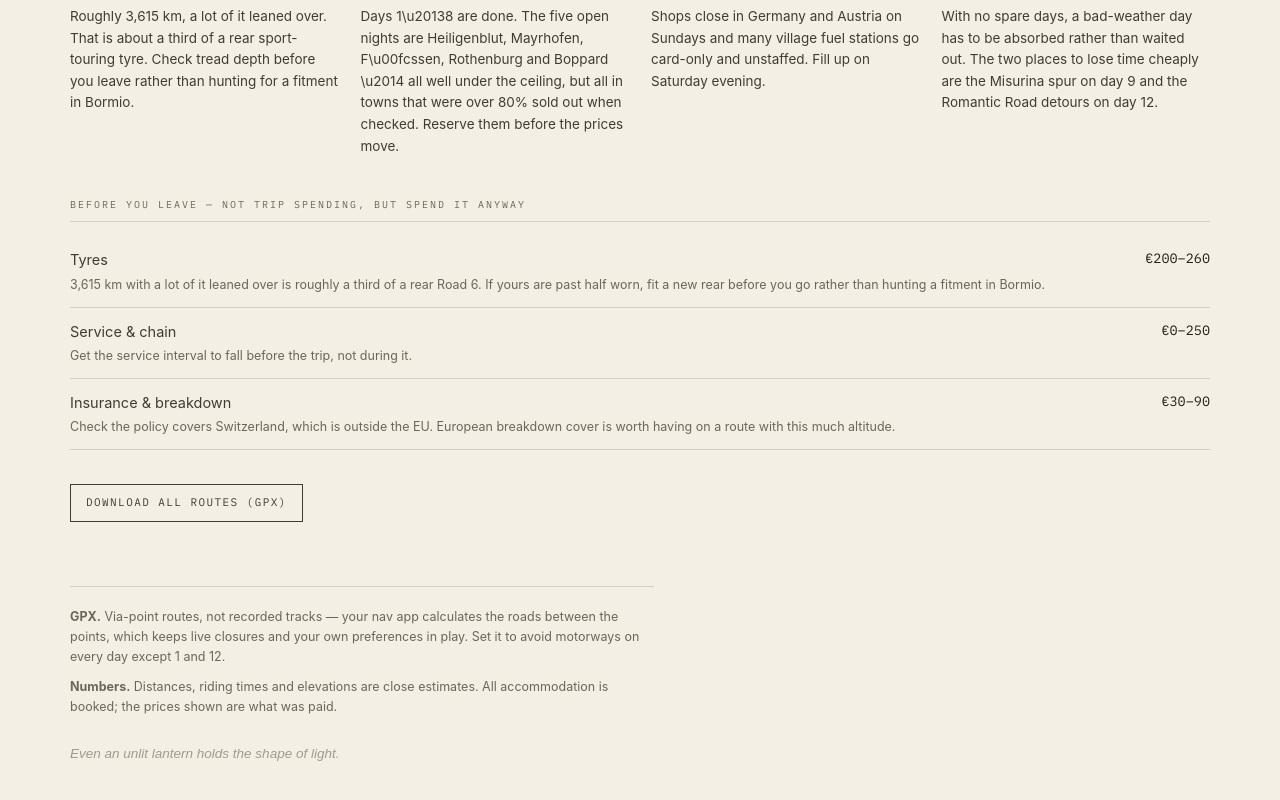
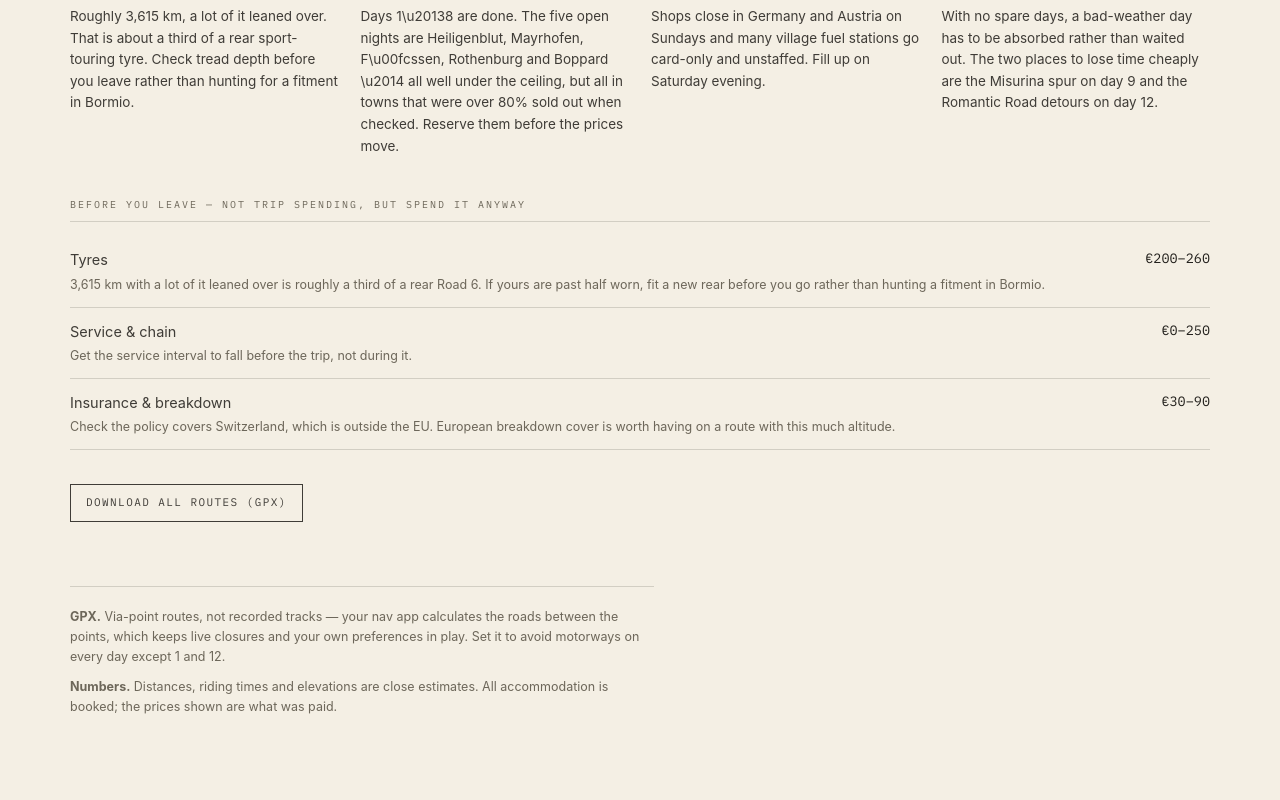
Before and after one commit to JP-Alchemy/CV, a Next.js app: page /projects/moto-tour in a window 1280 px wide. Shown: the part 3344-4144 px from the top of the page. Built offline with nearby package versions, Linux system fonts and the light colour scheme; a web font is replaced by a local one.

Commit message:
Remove philosophical quote from footer in RoadbookApp

```diff
--- a/app/projects/moto-tour/RoadbookApp.tsx
+++ b/app/projects/moto-tour/RoadbookApp.tsx
@@ -723,7 +723,6 @@ export default function RoadbookApp() {
             motorways on every day except 1 and 12.</p>
           <p><strong>Numbers.</strong> Distances, riding times and elevations are close estimates. All accommodation
             is booked; the prices shown are what was paid.</p>
-          <p className="koan">Even an unlit lantern holds the shape of light.</p>
         </footer>
       </div>
     </div>
```
